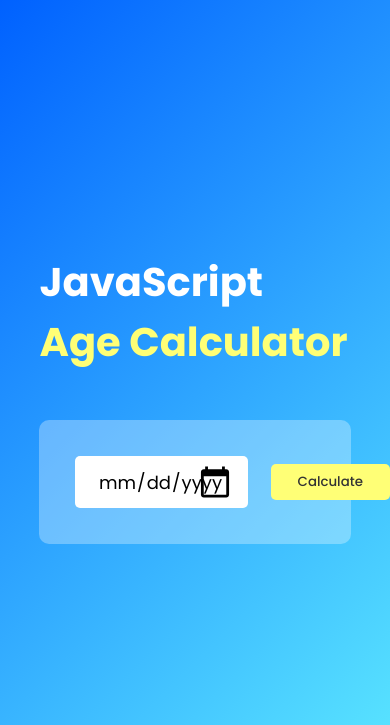
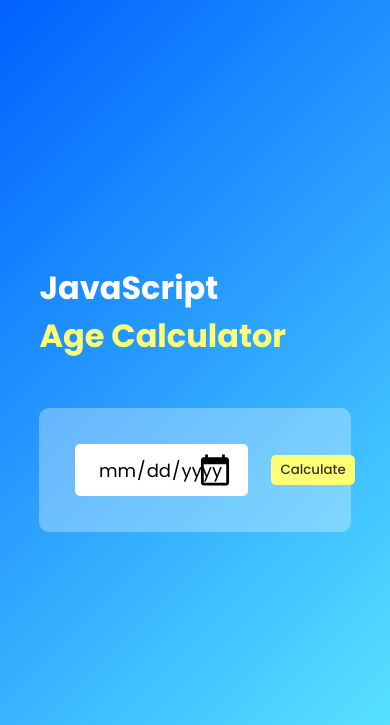
Before and after one commit to md61421/Age-Calculator, a plain HTML site: page index.html in a window 390 px wide. Shown: the top 725 px of the page. Drawn offline with Linux system fonts and the light colour scheme.

Commit message:
Added minor changes

```diff
--- a/style.css
+++ b/style.css
@@ -54,7 +54,7 @@
   background: #ffff76;
   border: 0;
   outline: 0;
-  padding: 0.63em 2em;
+  padding: 2% 4%;
   border-radius: 5px;
   font-weight: 500;
   color: #333;
@@ -108,7 +108,7 @@
 }
 
 @media (max-width: 768px) {
-  .container{
+  .container {
     display: flex;
     justify-content: center;
     align-items: center;
@@ -119,6 +119,6 @@
   }
 
   .calculator h1 {
-    font-size: 2.5rem;
+    font-size: 2rem;
   }
 }
```
Lines whose indentation alone changed are shown as unchanged.
